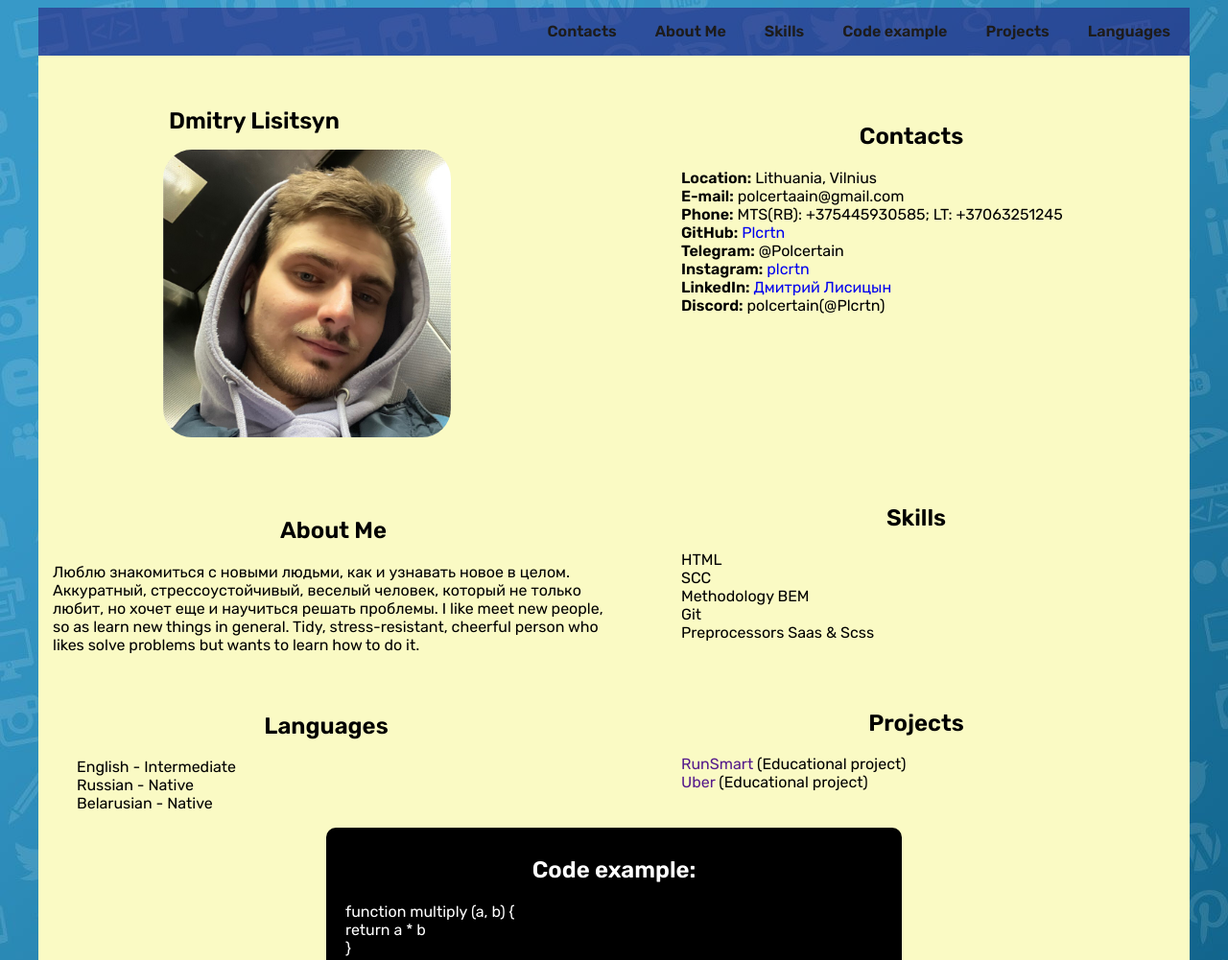
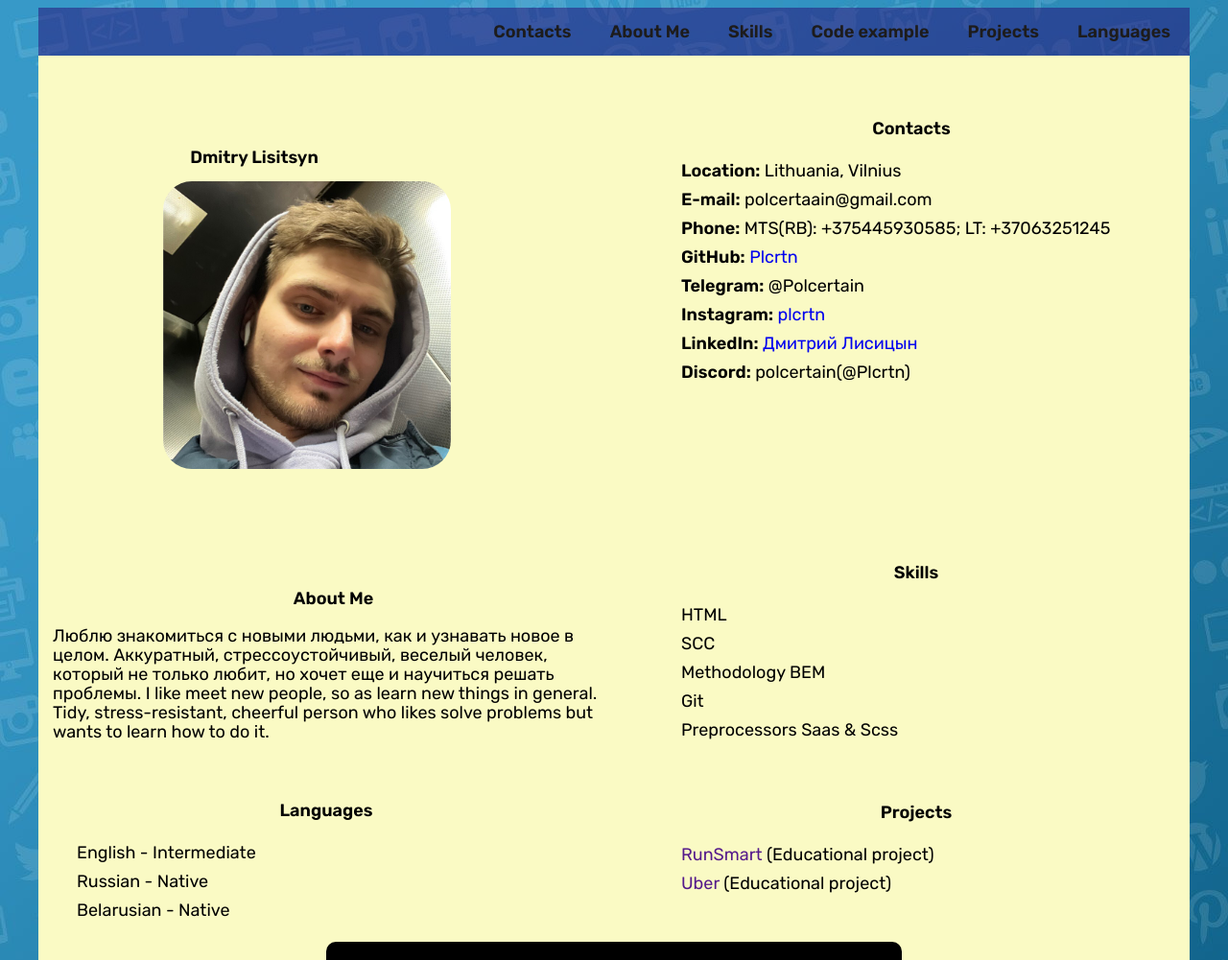
Before and after one commit to Plcrtn/rsschool-cv, a plain HTML site: page index.html in a window 1280 px wide. Shown: the top 1001 px of the page at 96% size. Drawn offline with Linux system fonts and the light colour scheme.

Commit message:
fix: fix font-size value

```diff
--- a/index.html
+++ b/index.html
@@ -43,7 +43,7 @@
             </section>
             <section class="about_me" id="about_me">
                 <h2 class="subtitle">About Me</h2>
-                <p class="self-info">Люблю знакомиться с новыми людьми, как и узнавать новое в целом. Аккуратный, стрессоустойчивый, веселый человек, который не только любит, но хочет еще и научиться решать проблемы.
+                <p class="self_info">Люблю знакомиться с новыми людьми, как и узнавать новое в целом. Аккуратный, стрессоустойчивый, веселый человек, который не только любит, но хочет еще и научиться решать проблемы.
                     I like meet new people, so as learn new things in general. Tidy, stress-resistant, cheerful person who likes solve problems but wants to learn how to do it.</p>
             </section>
             <section class="skills" id="skills">
--- a/style.css
+++ b/style.css
@@ -22,6 +22,7 @@
 * {
     box-sizing: border-box;
     font-family: Rubick;
+    font-size: large;
 }
 
 html {
@@ -63,6 +64,7 @@ nav {
 }
 .menu_item {
     list-style: none;
+    line-height: 30px;
 }
 
 
@@ -113,6 +115,10 @@ nav {
     padding-top: 25px;
     padding-left: 15px;
   }
+  .self_info {
+    font-weight: 400;
+    line-height: 20px;
+  }
 
   .skills {
     width: 50%;
```
